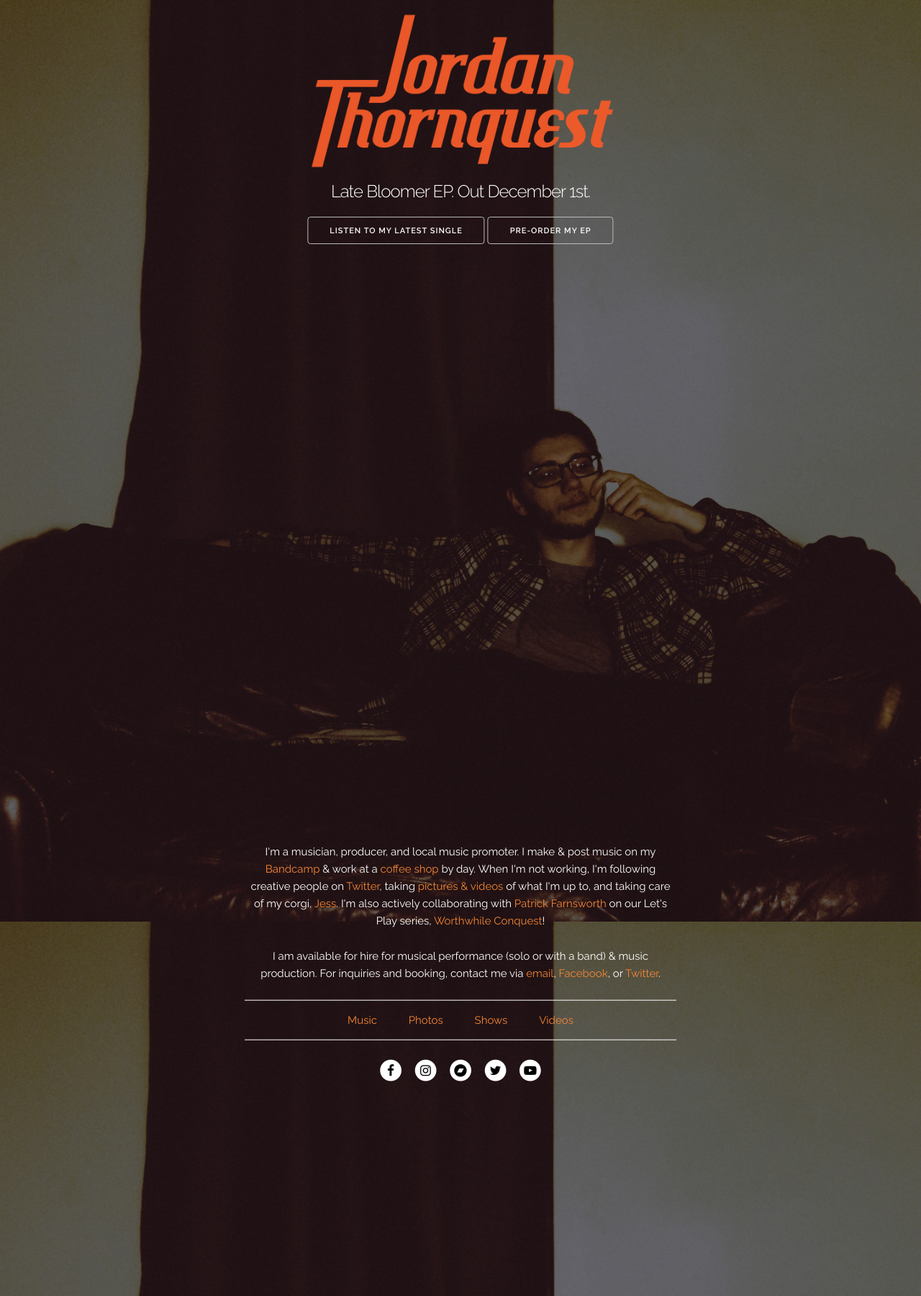
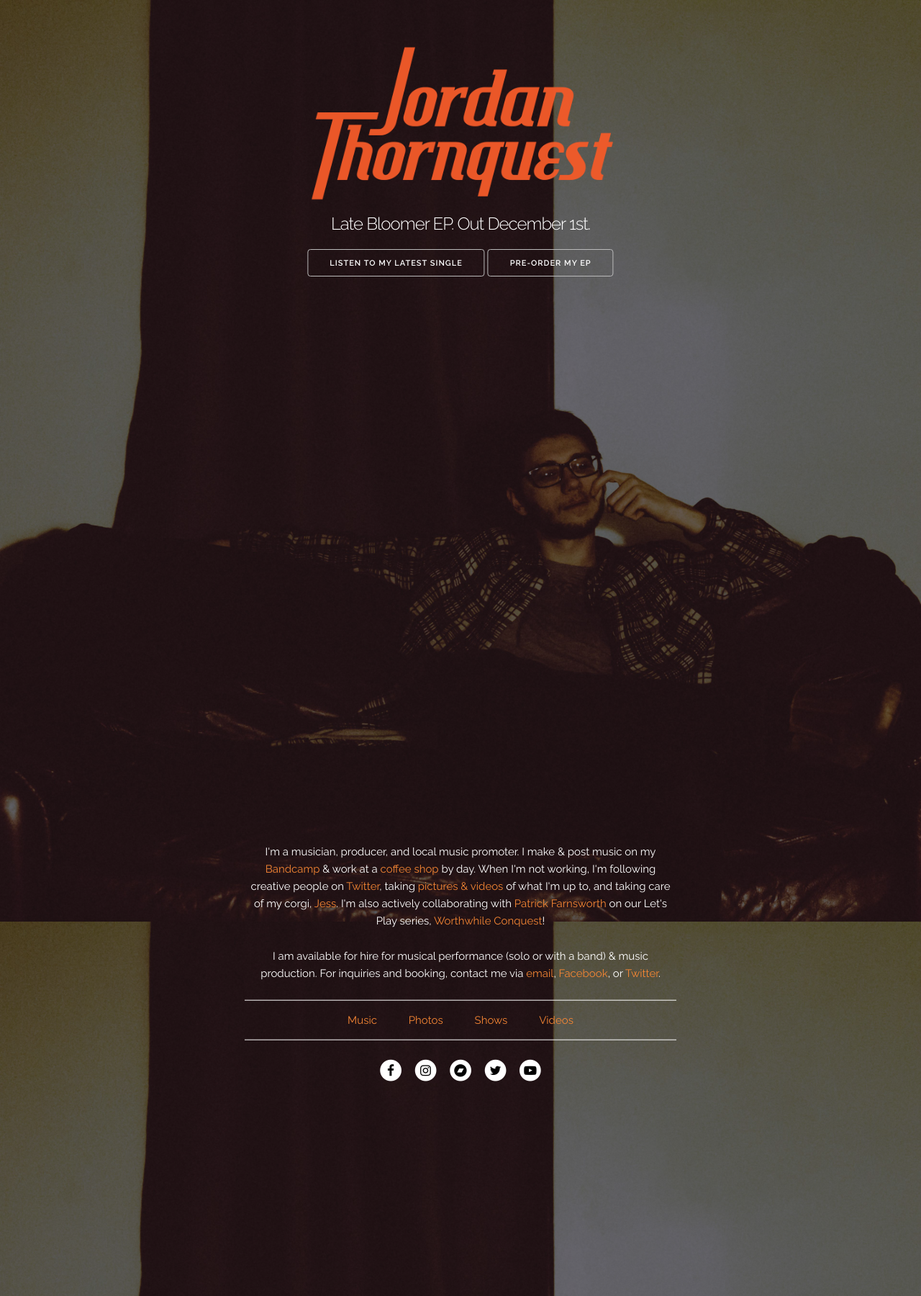
Before and after one commit to jordanthornquest/mains-and-monitors, a Jekyll site: the page built from index.html, in a window 1280 px wide. Shown: the whole page at 72% size. Built offline with Jekyll 4.4.1, drawn with Linux system fonts in a browser that asks for light colours; nearby versions of some CDN libraries.

Commit message:
Update styles.html

```diff
--- a/_includes/styles.html
+++ b/_includes/styles.html
@@ -152,7 +152,7 @@
 
     .intro-content {
       position: absolute;
-      top: 20%;
+      top: 25%;
       left: 50%;
       transform: translate(-50%, -50%);
       max-width: 600px;
```
